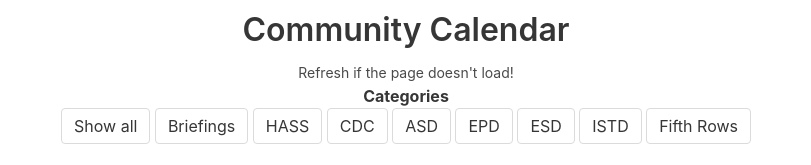
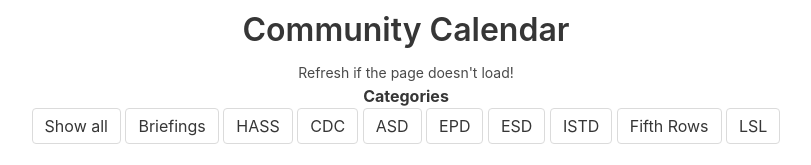
Before and after one commit to Fishbiscuit/Community-Calendar, a plain HTML site: page index.html in a window 1280 px wide. Shown: the top 165 px of the page, without its empty margins (234-1045 px from the left). Drawn offline with nearby package versions, Linux system fonts and the light colour scheme; no server answers.

Commit message:
add filter for LSL

```diff
--- a/index.html
+++ b/index.html
@@ -33,6 +33,7 @@
       <button class='button' id='ESD'>ESD</button>
       <button class='button' id='ISTD'>ISTD</button>
       <button class='button' id='fifth-row'>Fifth Rows</button>
+	  <button class='button' id='LSL'>LSL</button>
   </div>
   <br>
   <div id="calendar-goes-here"></div>
```
